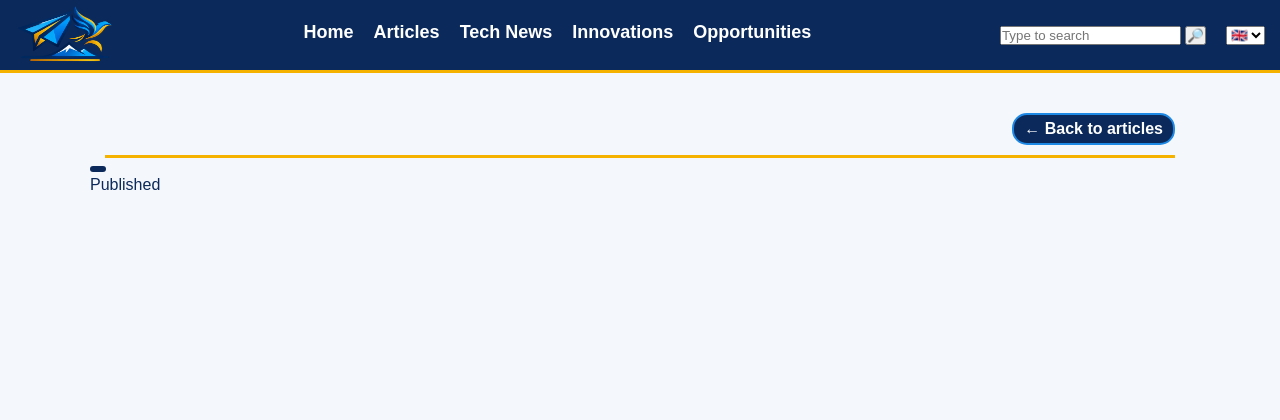
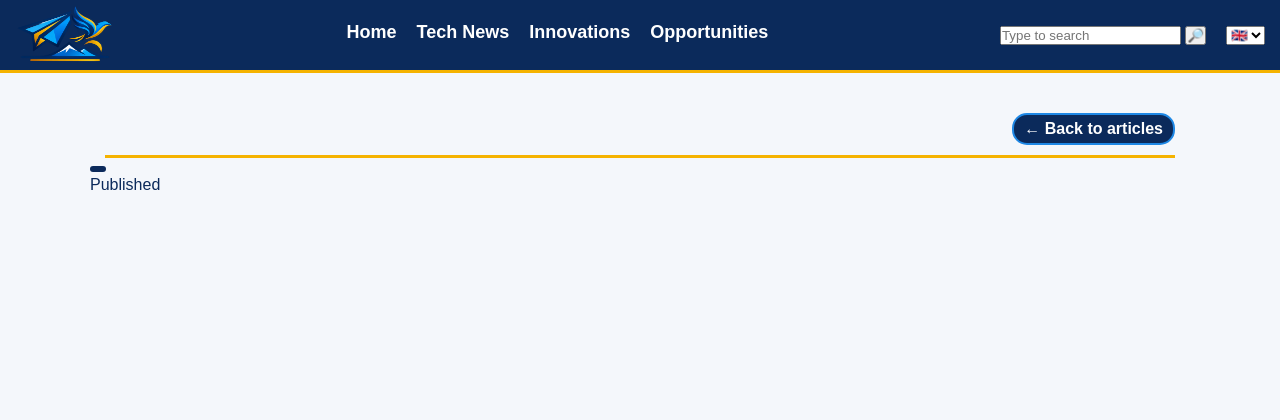
Before and after one commit to NWstevo/Fly-High-Ventures_Blog, a Node project: template views/post.ejs in a window 1280 px wide. Shown: the top 420 px of the page. Run offline with Node 20 templates, Linux system fonts and the light colour scheme; the template is opened without the code that fills it, so the values that code supplies are empty.

Commit message:
Remove the unused Articles nav link

```diff
--- a/views/partials/header.ejs
+++ b/views/partials/header.ejs
@@ -18,7 +18,6 @@
 
         <div class="nav_bar_middle container nav_prop">
             <a class="nav_link" href="/">Home</a>
-            <a class="nav_link" href="#">Articles</a>
             <a class="nav_link" href="/?category=Tech%20news">Tech News</a>
             <% if(locals.user) { %>
                 <a class="nav_link" href="/posts">Personal</a>
```
